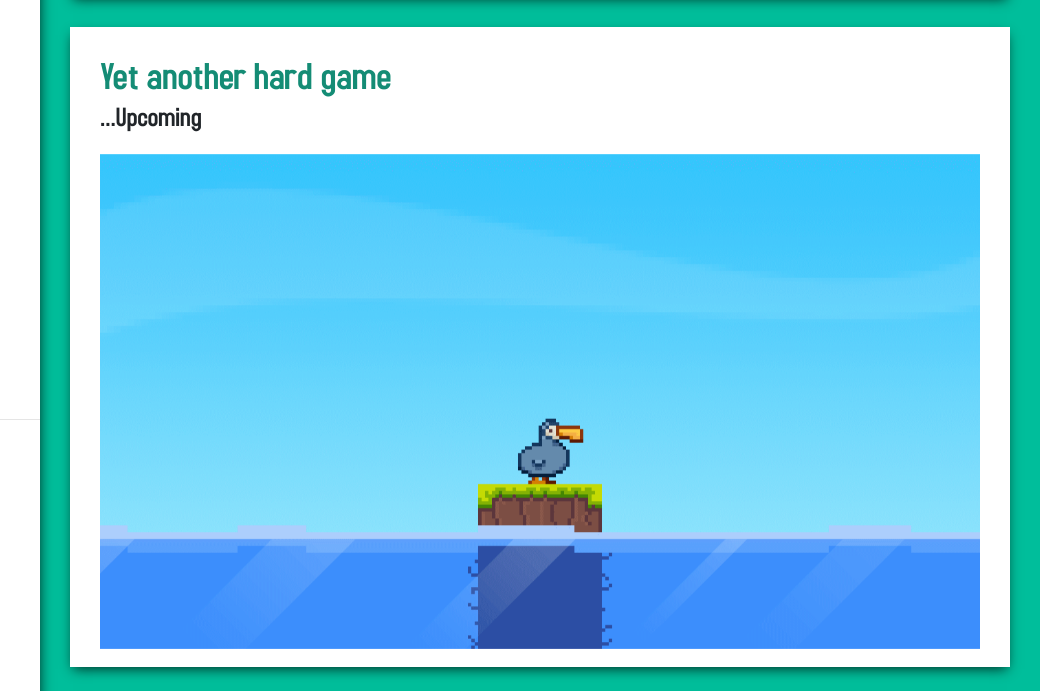
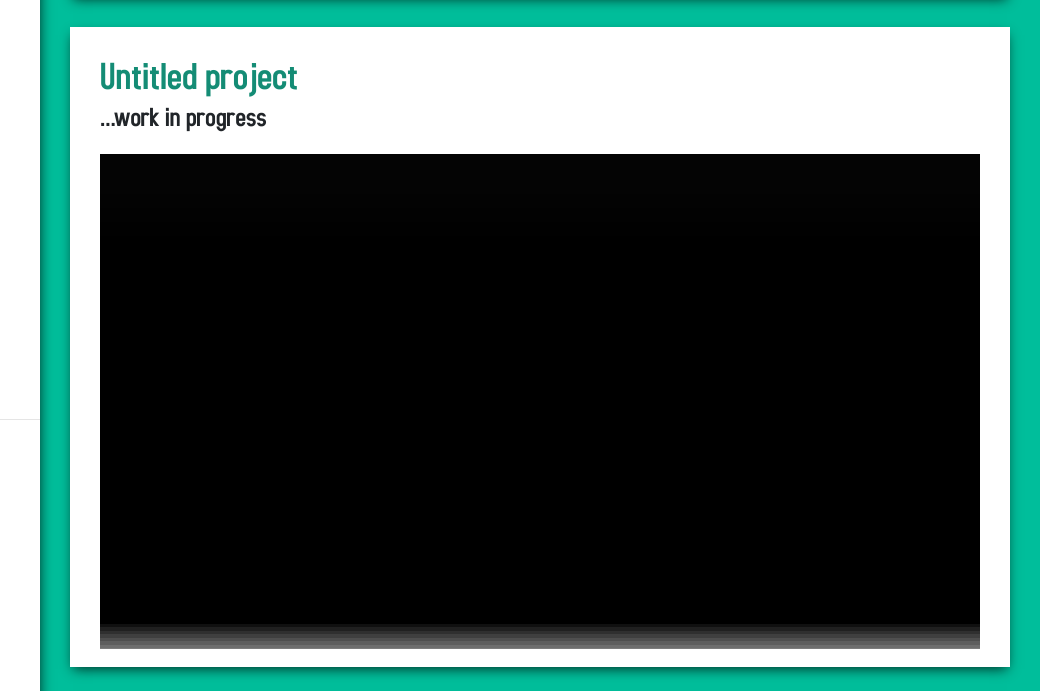
Before and after one commit to SoftKiwiGames/SoftKiwiGames.github.io, a plain HTML site: page index.html in a window 1280 px wide. Shown: the part 261-952 px from the top of the page, 240-1280 px from the left. Drawn offline with nearby package versions, Linux system fonts and the light colour scheme.

Commit message:
untitled project

```diff
--- a/index.html
+++ b/index.html
@@ -97,12 +97,12 @@
 						<div class="single-box">
 							<div class="single-box-content">
 								<div class="project-post-content">
-									<h2 itemprop="name">Yet another hard game</h2>
-									<h3>...Upcoming</h3>
+									<h2 itemprop="name">Untitled project</h2>
+									<h3>...work in progress</h3>
 									<div class="flexslider">
 										<ul class="slides">
 											<li>
-												<img alt="" src="images/resources/upcoming_pga2016.gif" />
+												<img alt="" src="images/untitled.png" />
 											</li>
 										</ul>
 									</div>
```
Also changed, not shown: images/resources/upcoming_pga2016.gif (deleted), images/untitled.png (added).
